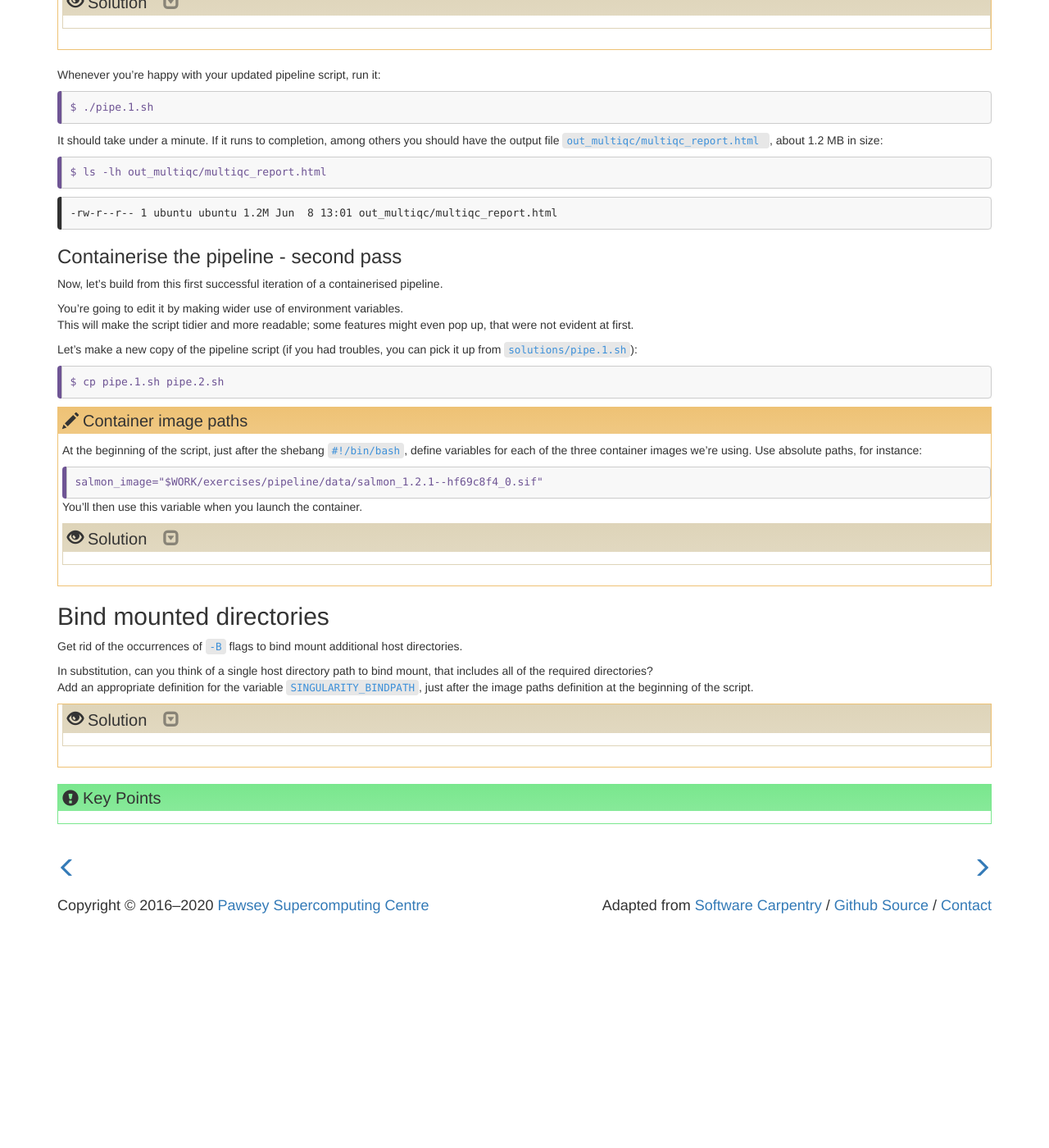
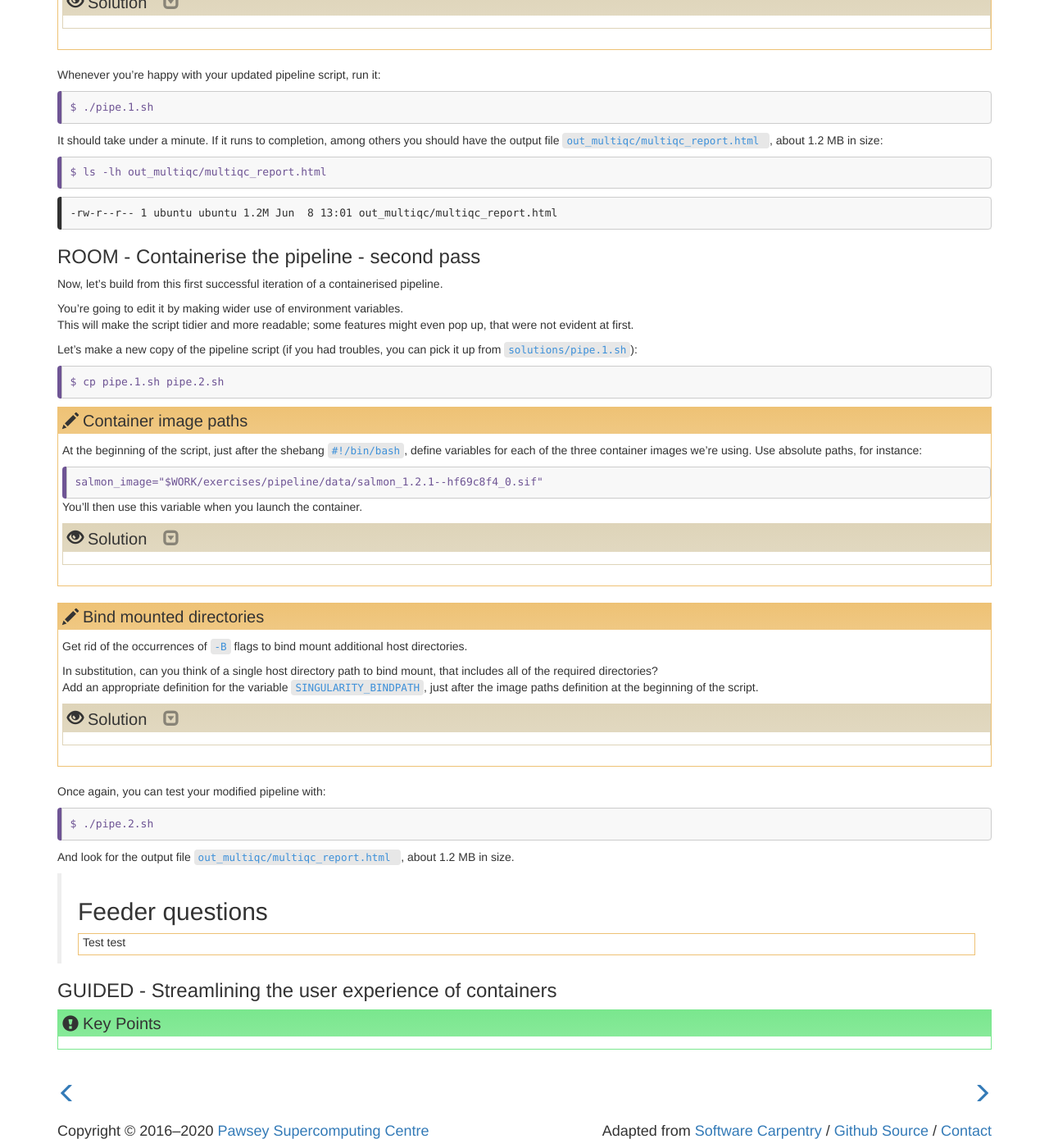
Before and after one commit to PawseySC/containers-bioinformatics-workshop, a Jekyll site: the page built from _episodes/3.pipeline.md, in a window 1280 px wide and 1400 px high, scrolled down 4524 px. Shown: the whole window at 82% size. Built offline with Jekyll 4.4.1, drawn with Linux system fonts in a browser that asks for light colours; before the commit the page ends 5649 px from its top, so only the background shows below that; some of the changed text lies outside the part shown.

Commit message:
s1 fixes

````diff
--- a/_episodes/3.pipeline.md
+++ b/_episodes/3.pipeline.md
@@ -51,7 +51,7 @@ If you need to brush up on these concepts, have a look at these webinar episodes
 Towards the end, we're going to build on these concepts, and see how we can eventually simplify the user experience with containerised packages.
 
 
-### Get the container images ready
+### GUIDED - Get the container images ready
 
 Let's cd in the directory for this exercise:
 
@@ -201,7 +201,7 @@ Our first task is to look for container images for this task.  Let's start with
 {: .challenge}
 
 
-### Test that the downloaded images work
+### ROOM - Test that the downloaded images work
 
 It is a good practice to check whether the applications in the container images you download actually work.
 This can range from testing whether the *help* output can be displayed, to running small input cases.
@@ -220,7 +220,7 @@ In this context, to save time you'll just test *ONE* image, by running an applic
 {: .challenge}
 
 
-### Containerise the pipeline - first pass
+### ROOM - Containerise the pipeline - first pass
 
 Now it's your time to work a bit with Singularity!
 
@@ -323,7 +323,7 @@ $ ls -lh out_multiqc/multiqc_report.html
 {: .output}
 
 
-### Containerise the pipeline - second pass
+### ROOM - Containerise the pipeline - second pass
 
 Now, let's build from this first successful iteration of a containerised pipeline.
 
@@ -384,13 +384,13 @@ $ cp pipe.1.sh pipe.2.sh
 {: .challenge}
 
 
-## Bind mounted directories
-
-Get rid of the occurrences of `-B` flags to bind mount additional host directories.
-
-In substitution, can you think of a single host directory path to bind mount, that includes all of the required directories?
-Add an appropriate definition for the variable `SINGULARITY_BINDPATH`, just after the image paths definition at the beginning of the script.
-
+> ## Bind mounted directories
+>
+> Get rid of the occurrences of `-B` flags to bind mount additional host directories.
+>
+> In substitution, can you think of a single host directory path to bind mount, that includes all of the required directories?
+> Add an appropriate definition for the variable `SINGULARITY_BINDPATH`, just after the image paths definition at the beginning of the script.
+>
 > > ## Solution
 > >
 > > Note that picking any parent directory of the directory in this solution would work, too (just do not mount `/`, the container will crash).
@@ -424,3 +424,22 @@ Add an appropriate definition for the variable `SINGULARITY_BINDPATH`, just afte
 > > {: .source}
 > {: .solution}
 {: .challenge}
+
+
+Once again, you can test your modified pipeline with:
+
+```
+$ ./pipe.2.sh
+```
+{: .bash}
+
+And look for the output file `out_multiqc/multiqc_report.html `, about 1.2 MB in size.
+
+
+> ## Feeder questions
+>
+> Test test
+> {: .discussion}
+
+
+### GUIDED - Streamlining the user experience of containers
````
Also changed, not shown: other parts of _episodes/3.pipeline.md (+1 -1 lines).
